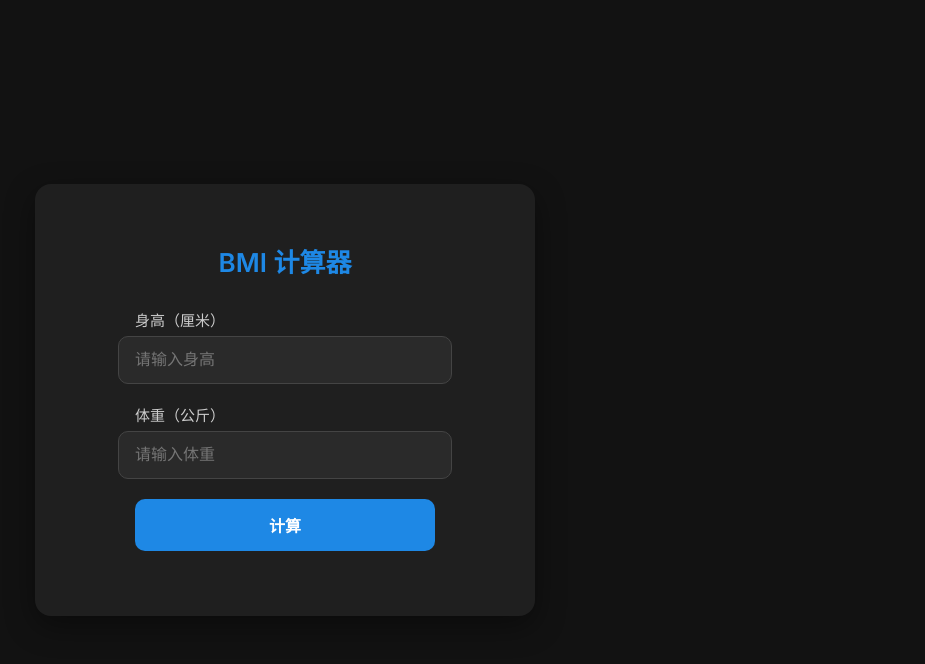
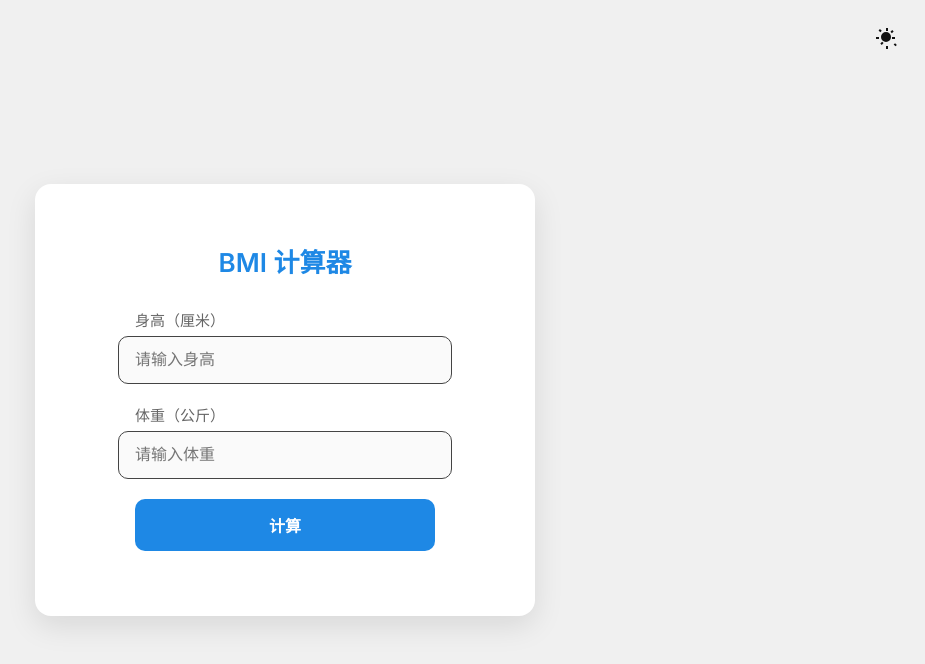
Before and after one commit to Kt-Wong/bmi-calculator, a plain HTML site: page index.html in a window 1280 px wide. Shown: the whole page, without its empty margins (355-1280 px from the left). Drawn offline with Linux system fonts and the light colour scheme.

Commit message:
Update index.html

```diff
--- a/index.html
+++ b/index.html
@@ -13,6 +13,14 @@
       --input-bg: #2a2a2a;
       --text: #eee;
     }
+    /* 白天亮色模式变量 */
+    body.light {
+      --primary: #1e88e5;
+      --bg: #f0f0f0;
+      --card-bg: #ffffff;
+      --input-bg: #fafafa;
+      --text: #121212;
+    }
 
     body {
       margin: 0;
@@ -24,6 +32,8 @@
       justify-content: center;
       align-items: center;
       min-height: 100vh;
+      transition: background-color 0.5s, color 0.5s;
+      position: relative; /* 使切换按钮定位参考 */
     }
 
     .card {
@@ -34,6 +44,11 @@
       width: 90%;
       max-width: 420px;
       text-align: center;
+      transition: background-color 0.5s;
+    }
+
+    body.light .card {
+      box-shadow: 0 10px 30px rgba(0,0,0,0.1);
     }
 
     h1 {
@@ -52,6 +67,10 @@
       color: #ccc;
     }
 
+    body.light label {
+      color: #666;
+    }
+
     input {
       width: 80%;
       max-width: 300px;
@@ -64,6 +83,7 @@
       outline: none;
       display: block;
       margin: 0 auto 20px auto;
+      transition: background-color 0.5s, color 0.5s, border-color 0.5s;
     }
 
     input:focus {
@@ -80,7 +100,7 @@
       -moz-appearance: textfield;
     }
 
-    button {
+    button.calculate-btn {
       width: 80%;
       max-width: 300px;
       padding: 14px;
@@ -96,7 +116,7 @@
       transition: background-color 0.3s;
     }
 
-    button:hover {
+    button.calculate-btn:hover {
       background-color: #1565c0;
     }
 
@@ -121,9 +141,44 @@
     .overweight { background: #f44336; }
     .obese { background: #b71c1c; }
 
+    /* 切换明暗模式图标按钮 */
+    #toggleTheme {
+      position: fixed;
+      top: 20px;
+      right: 20px;
+      width: 36px;
+      height: 36px;
+      background: transparent;
+      border: none;
+      cursor: pointer;
+      outline: none;
+      display: flex;
+      align-items: center;
+      justify-content: center;
+      transition: transform 0.3s;
+    }
+
+    #toggleTheme:hover {
+      transform: scale(1.1);
+    }
+
+    /* svg图标颜色跟随文本颜色 */
+    #toggleTheme svg {
+      fill: var(--text);
+      width: 24px;
+      height: 24px;
+      transition: fill 0.5s;
+    }
   </style>
 </head>
 <body>
+  <button id="toggleTheme" aria-label="切换明暗模式" title="切换明暗模式">
+    <!-- 默认先显示月亮图标，JS 会根据模式切换 -->
+    <svg id="icon" viewBox="0 0 24 24" >
+      <path d="M21.75 15.5a9 9 0 01-11.29-11.29 7 7 0 1011.29 11.29z"/>
+    </svg>
+  </button>
+
   <div class="card">
     <h1>BMI 计算器</h1>
 
@@ -133,7 +188,8 @@
     <label for="weight">体重（公斤）</label>
     <input type="number" id="weight" placeholder="请输入体重">
 
-    <button onclick="calculateBMI()">计算</button>
+    <button class="calculate-btn" onclick="calculateBMI()">计算</button>
+
     <div class="result" id="result"></div>
   </div>
 
@@ -172,6 +228,42 @@
         <span class="badge ${badgeClass}">状态：${level}</span>
       `;
     }
+
+    const toggleBtn = document.getElementById('toggleTheme');
+    const icon = document.getElementById('icon');
+
+    function setIcon(isLight) {
+      if (isLight) {
+        // 太阳图标
+        icon.innerHTML = `
+          <path d="M6.76 4.84l-1.8-1.79-1.42 1.42 1.79 1.8 1.43-1.43zM1 11h3v2H1v-2zm10-9h2v3h-2V2zm7.66 3.46l-1.42-1.42-1.79 1.8 1.42 1.42 1.79-1.8zM17 11h3v2h-3v-2zm-6 5a5 5 0 100-10 5 5 0 000 10zm7.66 2.54l1.79 1.8 1.42-1.42-1.8-1.79-1.41 1.41zM13 20h-2v3h2v-3zm-7.66-2.54l1.42 1.42 1.79-1.8-1.42-1.42-1.79 1.8z"/>
+        `;
+      } else {
+        // 月亮图标
+        icon.innerHTML = `
+          <path d="M21.75 15.5a9 9 0 01-11.29-11.29 7 7 0 1011.29 11.29z"/>
+        `;
+      }
+    }
+
+    // 自动根据时间切换主题（7点-19点为白天）
+    function autoTheme() {
+      const hour = new Date().getHours();
+      if (hour >= 7 && hour < 19) {
+        document.body.classList.add('light');
+        setIcon(true);
+      } else {
+        document.body.classList.remove('light');
+        setIcon(false);
+      }
+    }
+
+    autoTheme();
+
+    toggleBtn.addEventListener('click', () => {
+      const isLight = document.body.classList.toggle('light');
+      setIcon(isLight);
+    });
   </script>
 </body>
 </html>
```
